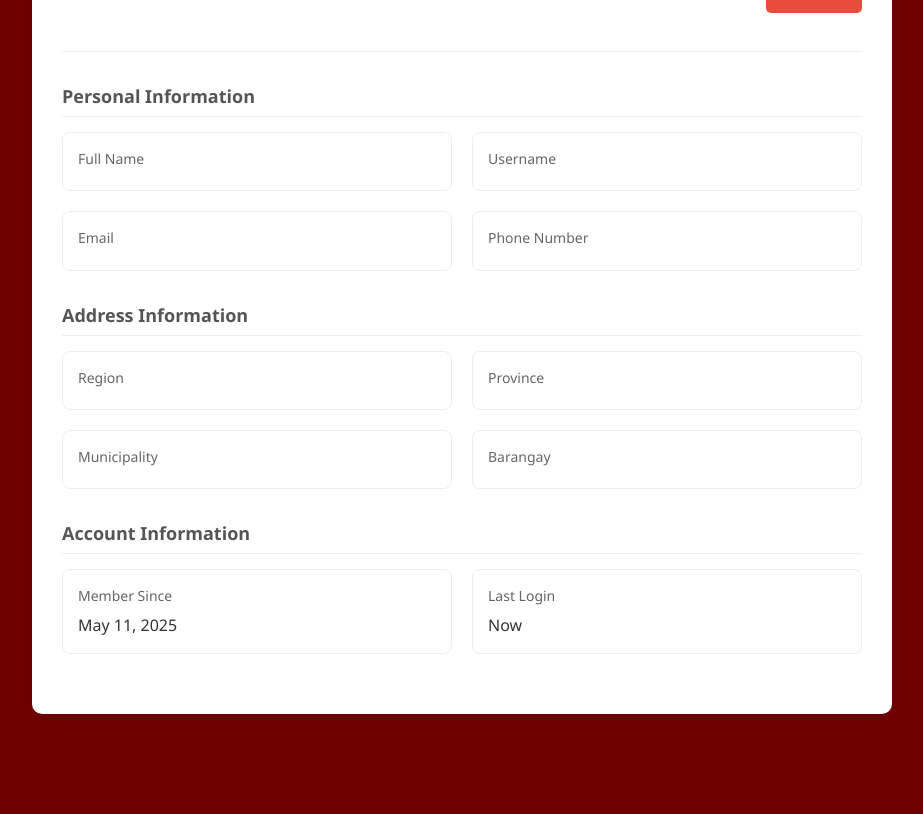
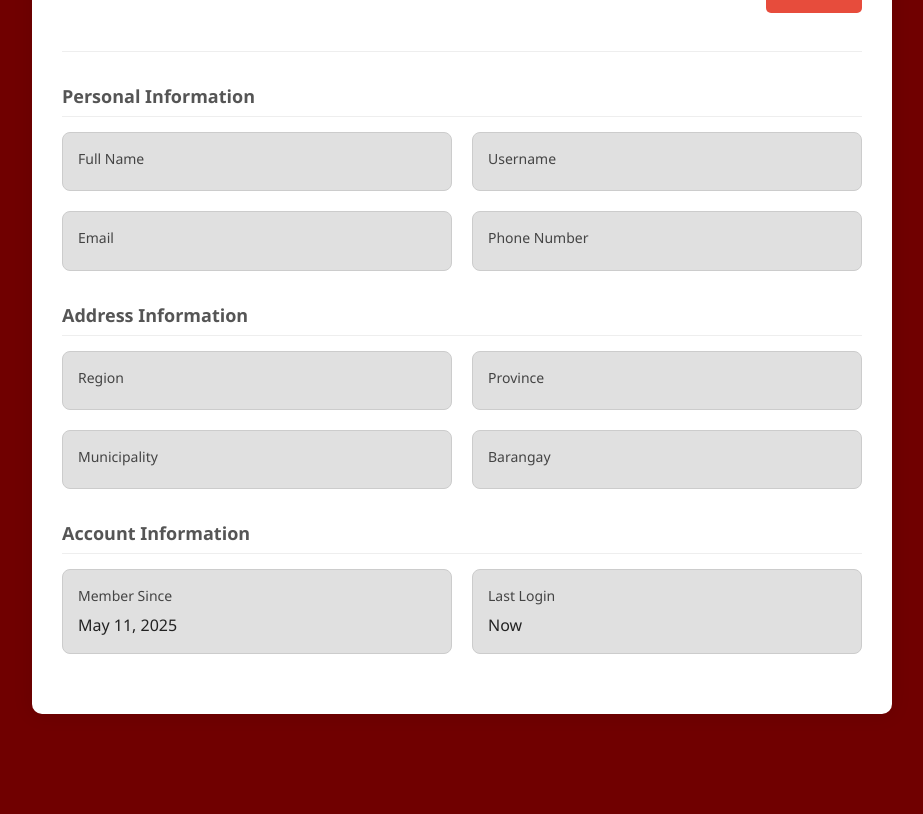
Before and after one commit to MoonHunter99/registrationActivity, a PHP site: page /dashboard.php in a window 1280 px wide. Shown: the part 150-964 px from the top of the page, without its empty margins (178-1101 px from the left). Run offline with PHP 8.4, Linux system fonts and the light colour scheme; the visitor is signed in with stand-in values (Sample User, id 1); data that the repository does not hold is empty.

Commit message:
darker info Cards

```diff
--- a/dashboard.php
+++ b/dashboard.php
@@ -54,22 +54,22 @@ $stmt->close();
         }
 
         .info-card {
-            background-color:rgb(255, 255, 255);
+            background-color: #e0e0e0;
             border-radius: 8px;
             padding: 15px;
-            border: 1px solid #eee;
+            border: 1px solid #cccccc;
         }
 
         .info-title {
             font-size: 14px;
-            color: #666;
+            color: #444;
             margin-bottom: 5px;
         }
 
         .info-value {
             font-size: 16px;
             font-weight: 500;
-            color: #333;
+            color: #222;
         }
 
         .logout-btn {
```
